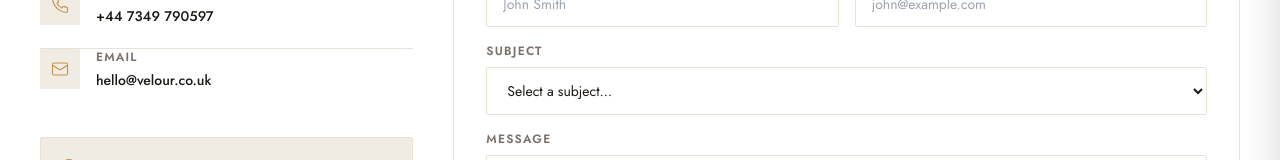
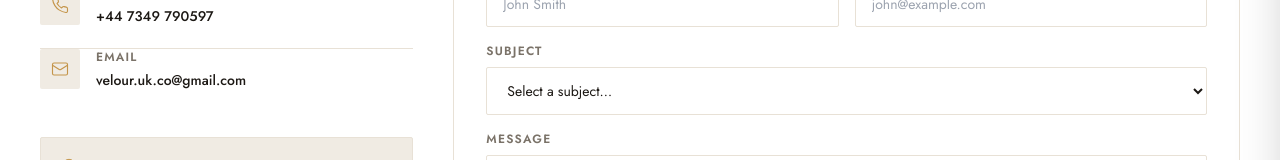
Before and after one commit to harisawann/Velour, a React (Vite) app in the folder frontend/: page /contact in a window 1280 px wide. Shown: the part 481-641 px from the top of the page. Built offline with nearby package versions, Linux system fonts and the light colour scheme; no server answers.

Commit message:
Updating contact info

```diff
--- a/frontend/src/pages/ContactPage.jsx
+++ b/frontend/src/pages/ContactPage.jsx
@@ -41,7 +41,7 @@ export default function ContactPage() {
                 {[
                   [MessageCircle, 'WhatsApp', '+44 7349 790597', 'https://wa.me/447349790597', true],
                   [Phone, 'Phone', '+44 7349 790597', 'tel:+447349790597', false],
-                  [Mail, 'Email', 'hello@velour.co.uk', 'mailto:hello@velour.co.uk', false],
+                  [Mail, 'Email', 'velour.uk.co@gmail.com', 'velour.uk.co@gmail.com', false],
                 ].map(([Icon, label, value, href, highlight]) => (
                   <div key={label} className="flex items-start gap-4 pb-5 border-b border-bone last:border-b-0">
                     <div className={`w-10 h-10 rounded-sm flex items-center justify-center flex-shrink-0 ${highlight ? 'bg-[#25D366]' : 'bg-ivory-dark'}`}>
```
